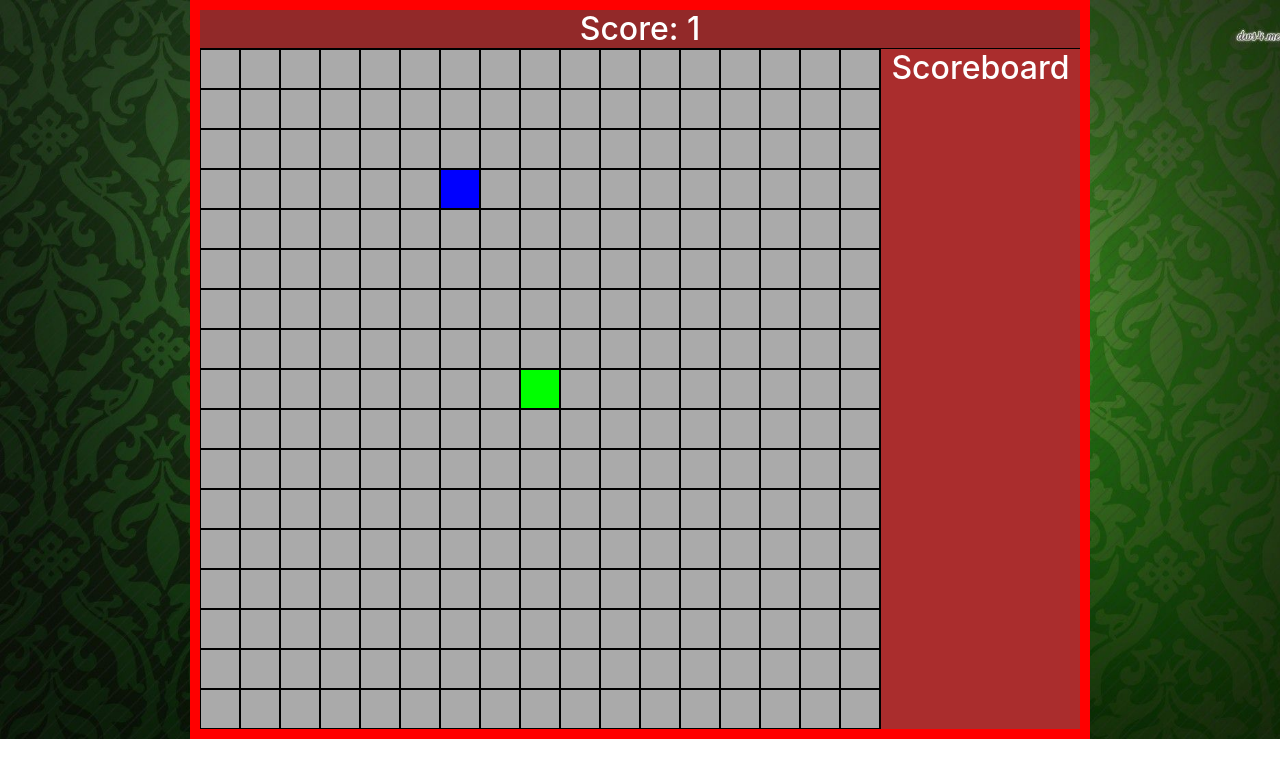
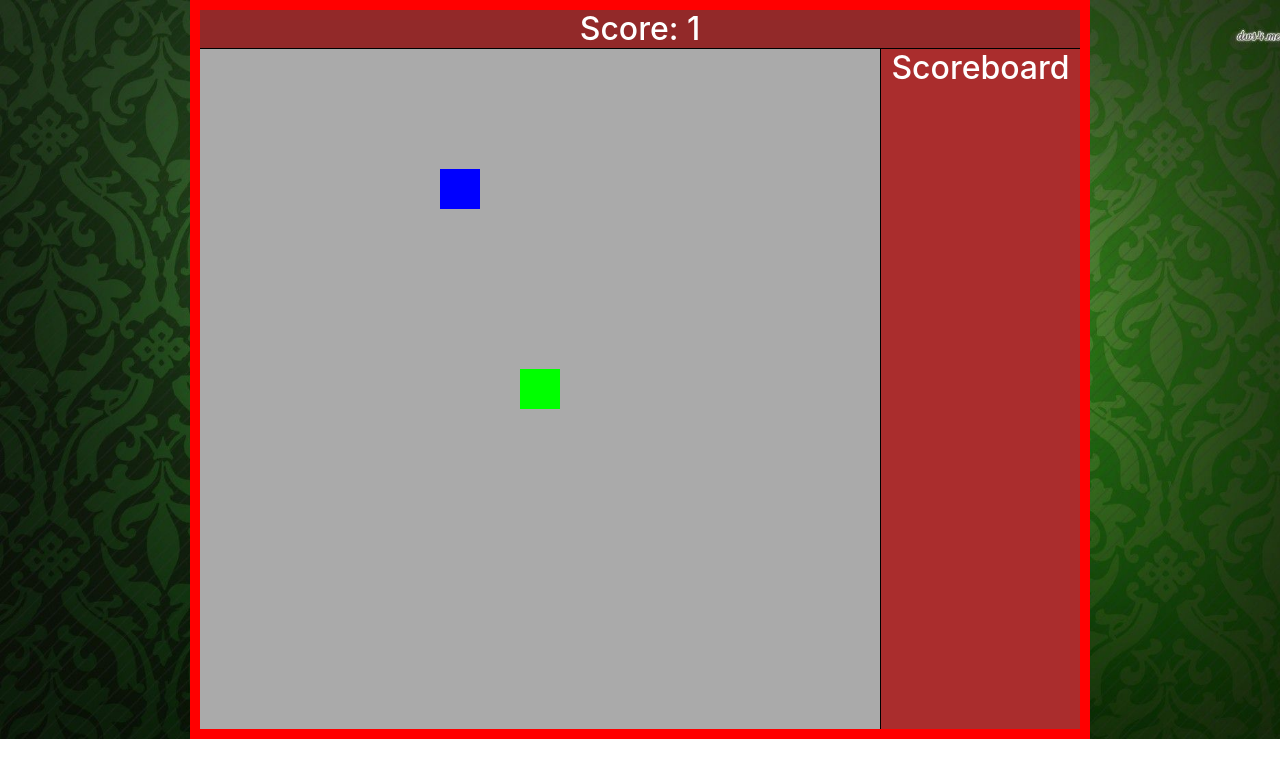
Before and after one commit to Thqmaz/javascript-snake-game, a PHP site: page / in a window 1280 px wide. Shown: the top 778 px of the page. Run offline with PHP 8.4, Linux system fonts and the light colour scheme; data that the repository does not hold is empty.

Commit message:
well, done i think

```diff
--- a/css/main.css
+++ b/css/main.css
@@ -159,7 +159,7 @@ body {
 }
 
 .cell {
-    border: 1px solid black;
+    /* border: 1px solid black; */
     height: 40px;
     width: 40px;
     display: inline-block;
```
